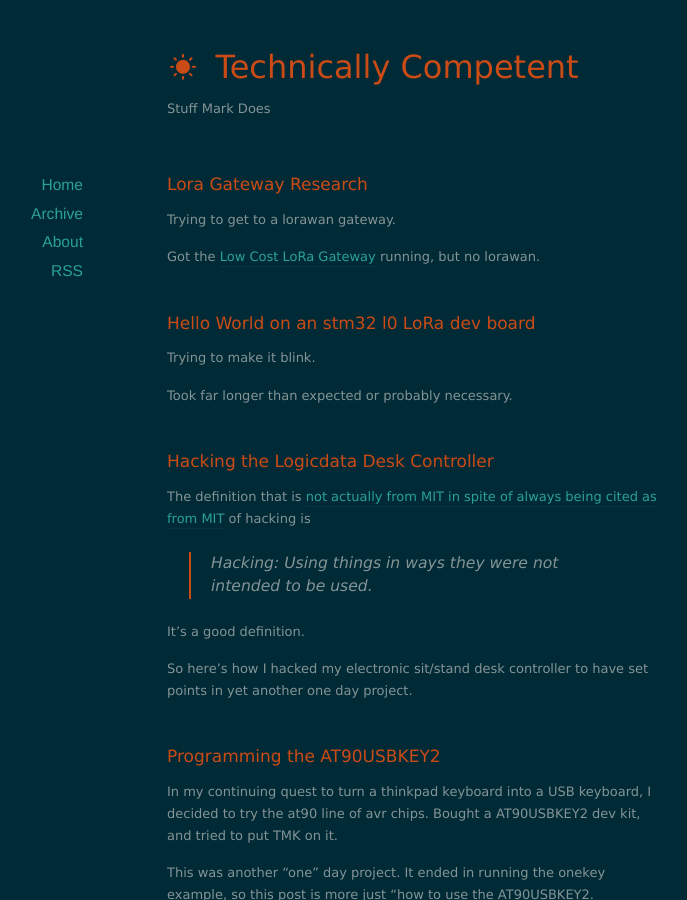
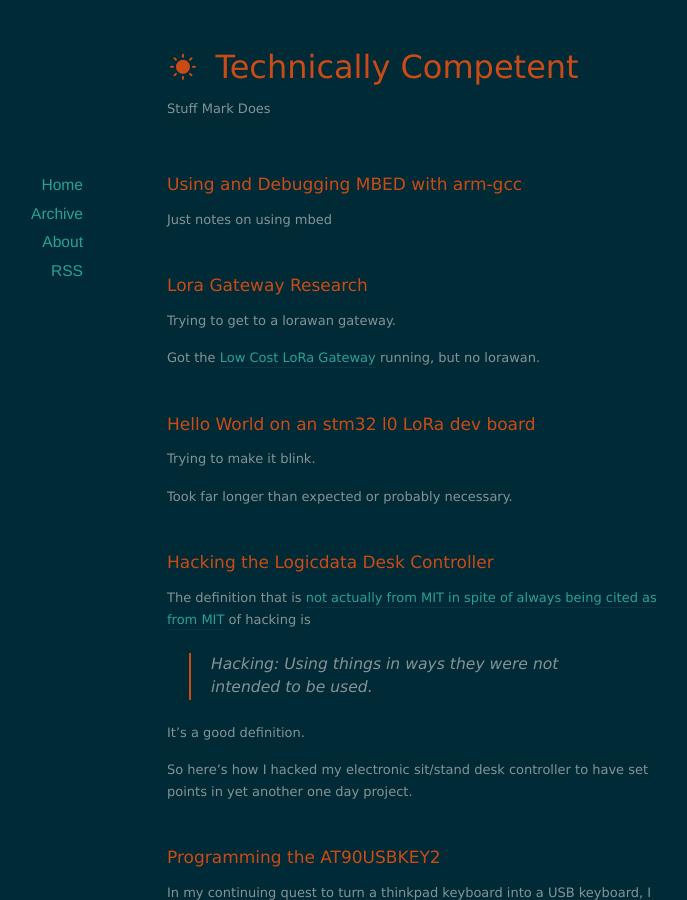
Before and after one commit to mtfurlan/mtfurlan.github.io, a Jekyll site: the page built from index.html, in a window 1280 px wide and 900 px high. Shown: the whole window, without its empty margins (223-910 px from the left). Built offline with Jekyll 4.4.1, drawn with Linux system fonts in a browser that asks for light colours; nearby versions of some CDN libraries; the list of posts is cut into pages by our own code; some of the changed lines change nothing that is shown.

Commit message:
Mbed notes post

````diff
--- a/_posts/2018-05-31-lora-gateway.markdown
+++ b/_posts/2018-05-31-lora-gateway.markdown
@@ -1,7 +1,7 @@
 ---
 layout: post
 title:  "Lora Gateway Research"
-categories: lora
+categories: lora, mbed, notes
 ---
 
 Trying to get to a lorawan gateway.
--- /dev/null
+++ b/_posts/2018-06-27-mbed.markdown
@@ -0,0 +1,56 @@
+---
+layout: post
+title:  "Using and Debugging MBED with arm-gcc"
+categories: mbed, notes
+---
+
+Just notes on using mbed
+
+<!--excerpt-->
+
+## Setting up
+Get `gcc-arm-none-eabi-6-2017-q2-update`, put it somewhere.
+
+`gcc-arm-none-eabi-7-2017-q4-major` didn't work for me, see
+[mbed-os issue #6920](https://github.com/ARMmbed/mbed-os/issues/6920)
+
+`mbed import some url`, just be careful about
+[scp like urls](https://github.com/ARMmbed/mbed-cli/issues/706)
+or `mbed new` whatever.
+
+```
+mbed config TARGET whatever
+mbed config TOOLCHAIN GCC_ARM
+mbed config GCC_ARM_PATH /opt/gcc-arm-none-eabi-6-2017-q2-update/bin/
+```
+
+Remember to put the mbed firmware on the device if needed.
+
+Test that the device exists with `mbedls`, the mbed command to program is
+```
+udisksctl mount -b /dev/sdc; mbed compile --profile mbed-os/tools/profiles/debug.json --flash
+```
+Mount the device, compile with the debug profile(optional), and flash it.
+
+## debugging
+Install [pyOCD](https://github.com/mbedmicro/pyOCD) sets up the gdb server
+
+Really, try `sudo -E pyocd-gdbserver --list` before you think it doesn't work,
+it was a permissions issue for me, use their udev rule.
+
+
+`.gdbinit`
+```
+define reload
+mon reset
+load
+end
+
+target remote localhost:3333
+load
+```
+
+Run `pyocd-gdbserver`
+Run `$GCC_PATH_THING/arm-none-eabi-gdb BUILD/whatever/whatever/whatever_applicaiton.elf`
+
+Compile with debug profile, don't flash. Run `reload` in gdb, will program it.
````
